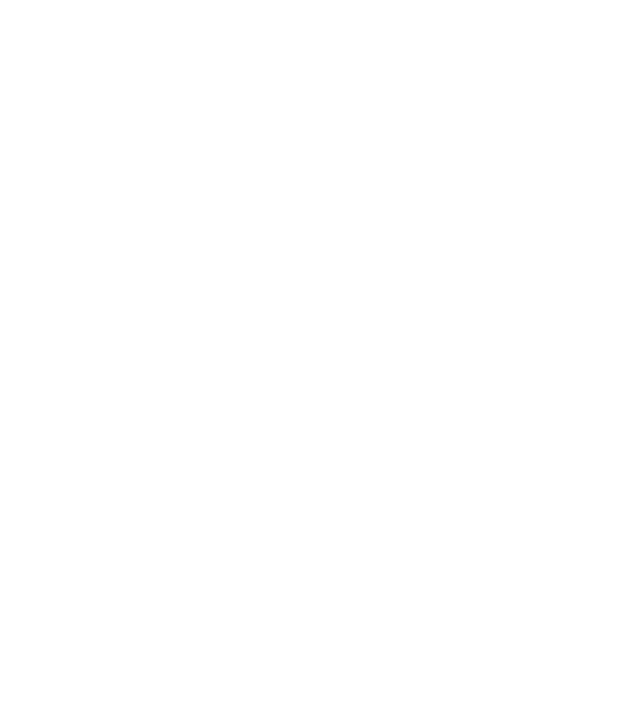
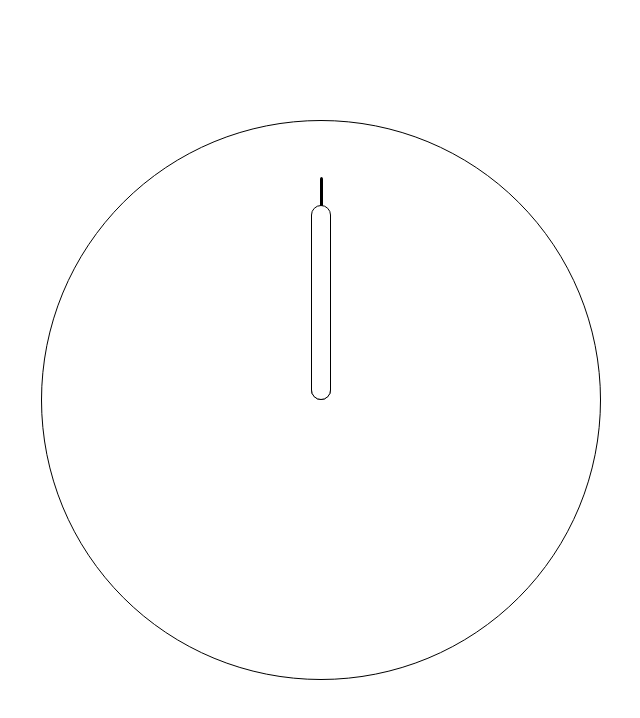
Before and after one commit to hani2057/analog-clock, a React (Create React App) app: page / in a window 1280 px wide. Shown: the top 718 px of the page, without its empty margins (319-959 px from the left). Built offline with nearby package versions, Linux system fonts and the light colour scheme.

Commit message:
style: make clock layout

```diff
--- a/src/App.js
+++ b/src/App.js
@@ -1,5 +1,11 @@
+import Clock from "./components/clock/clock";
+
 function App() {
-  return <></>;
+  return (
+    <>
+      <Clock />
+    </>
+  );
 }
 
 export default App;
--- /dev/null
+++ b/src/components/clock/clock.jsx
@@ -0,0 +1,22 @@
+import React from "react";
+import {
+  ClockBody,
+  ClockWrapper,
+  HourHand,
+  MinuteHand,
+  SecondHand,
+} from "./style";
+
+const Clock = () => {
+  return (
+    <ClockWrapper>
+      <ClockBody>
+        <HourHand />
+        <MinuteHand />
+        <SecondHand />
+      </ClockBody>
+    </ClockWrapper>
+  );
+};
+
+export default Clock;
--- /dev/null
+++ b/src/components/clock/style.js
@@ -0,0 +1,49 @@
+import styled from "styled-components";
+
+const ClockWrapper = styled.div`
+  width: 100vw;
+  height: 100vh;
+  display: flex;
+  justify-content: center;
+  align-items: center;
+`;
+
+const ClockBody = styled.div`
+  height: 70%;
+  aspect-ratio: 1 / 1;
+  border: 1px solid #000000;
+  border-radius: 50%;
+  position: relative;
+`;
+
+const ClockHand = styled.div`
+  position: absolute;
+  left: calc(50% - 10px);
+  bottom: 50%;
+  transform-origin: bottom;
+  border: 1px solid #000000;
+  border-radius: 10px;
+`;
+
+const HourHand = styled(ClockHand)`
+  width: 20px;
+  height: 20%;
+  background-color: #ffffff;
+  z-index: 1;
+`;
+
+const MinuteHand = styled(ClockHand)`
+  width: 20px;
+  height: 35%;
+  background-color: #ffffff;
+  z-index: 2;
+`;
+
+const SecondHand = styled(ClockHand)`
+  width: 3px;
+  height: 40%;
+  background-color: #000000;
+  left: calc(50% - 1.5px);
+`;
+
+export { ClockWrapper, ClockBody, HourHand, MinuteHand, SecondHand };
```
